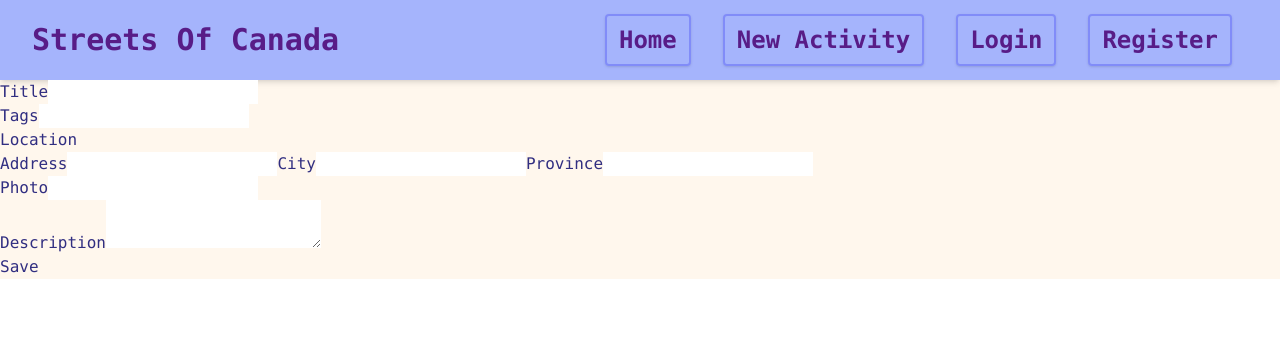
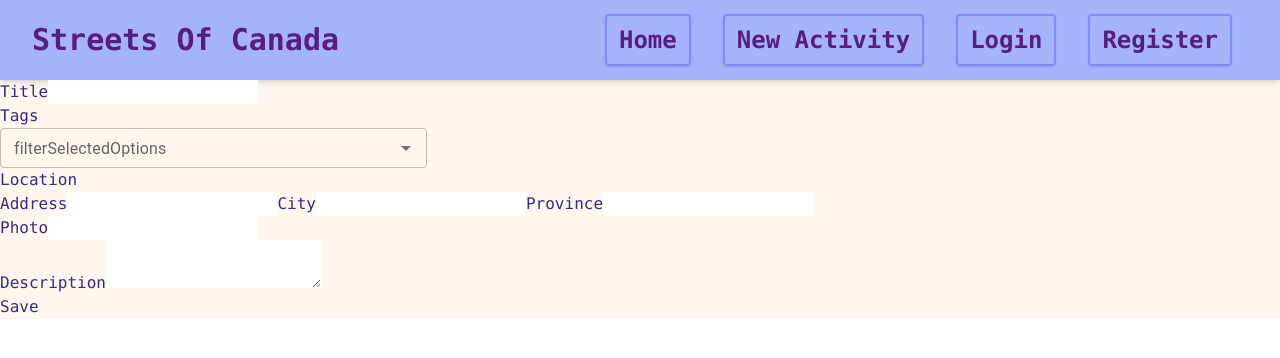
Before and after one commit to AndreiaCifoni/StreetsOfCanada, a React (Create React App) app in the folder FrontEnd/: page /activity in a window 1280 px wide. Shown: the top 358 px of the page. Built offline with nearby package versions, Linux system fonts and the light colour scheme; no server answers.

Commit message:
new activity form -tags autocomplete done

```diff
--- a/FrontEnd/src/components/activities/ActivityCreate.js
+++ b/FrontEnd/src/components/activities/ActivityCreate.js
@@ -4,10 +4,10 @@ import ActivityForm from "./ActivityForm";
 const ActivityCreate = () => {
   const [newActivity, setNewActivity] = useState({
     title: "",
-    tags_ids: ["nature", "city"],
+    tags_ids: [],
     address: "",
-    city_name: "Toronto",
-    province_id: "ON",
+    city_name: "",
+    province_id: "",
     photo: "",
     description: "",
     user_id: 1,
@@ -21,10 +21,10 @@ const ActivityCreate = () => {
       },
       body: JSON.stringify({
         title: newActivity.title,
-        tags_ids: [1, 2],
+        tags_ids: newActivity.tags_ids,
         address: newActivity.address,
-        city_name: "Toronto",
-        province_id: "ON",
+        city_name: newActivity.city_name,
+        province_id: newActivity.province_id,
         photo: newActivity.photo,
         description: newActivity.description,
         user_id: 1,
--- a/FrontEnd/src/components/activities/ActivityForm.js
+++ b/FrontEnd/src/components/activities/ActivityForm.js
@@ -1,6 +1,30 @@
-import React from "react";
+import React, { useState, useEffect } from "react";
+import Autocomplete from "@mui/material/Autocomplete";
+import TextField from "@mui/material/TextField";
 
 const ActivityForm = ({ activity, setActivity, onSubmitActivity }) => {
+  const [tags, setTags] = useState([]);
+
+  useEffect(() => {
+    const fetchTags = async () => {
+      const response = await fetch("http://localhost:3000/tags");
+      const tagsData = await response.json();
+      const autocompleteTags = tagsData.map((tag) => {
+        const listOfTags = { tags_id: tag.tags_id, name: tag.name };
+        return listOfTags;
+      });
+      setTags(autocompleteTags);
+    };
+    fetchTags();
+  }, []);
+
+  const onTagsAutocomplete = (event, newValue) => {
+    const allTags = newValue.map((tag) => {
+      return tag.tags_id;
+    });
+    setActivity({ ...activity, tags_ids: allTags });
+  };
+
   return (
     <div>
       <form
@@ -21,10 +45,28 @@ const ActivityForm = ({ activity, setActivity, onSubmitActivity }) => {
         </div>
         <div>
           <label>Tags</label>
-          <input
+          {/* <input
             type=""
             value={activity.tag}
             onChange={(e) => setActivity({ ...activity, tag: e.target.value })}
+          /> */}
+          <Autocomplete
+            id="size-small-standard"
+            size="small"
+            className=" w-4/12 "
+            multiple
+            options={tags}
+            getOptionLabel={(tags) => tags.name}
+            onChange={onTagsAutocomplete}
+            //defaultValue={[tags[1]]}
+            filterSelectedOptions
+            renderInput={(params) => (
+              <TextField
+                {...params}
+                label="filterSelectedOptions"
+                placeholder="Favorites"
+              />
+            )}
           />
         </div>
         <div>
@@ -41,14 +83,16 @@ const ActivityForm = ({ activity, setActivity, onSubmitActivity }) => {
           <input
             type=""
             value={activity.city}
-            onChange={(e) => setActivity({ ...activity, city: e.target.value })}
+            onChange={(e) =>
+              setActivity({ ...activity, city_name: e.target.value })
+            }
           />
           <label>Province</label>
           <input
             type=""
             value={activity.province}
             onChange={(e) =>
-              setActivity({ ...activity, province: e.target.value })
+              setActivity({ ...activity, province_id: e.target.value })
             }
           />
         </div>
--- a/FrontEnd/src/components/activities/ActivityList.js
+++ b/FrontEnd/src/components/activities/ActivityList.js
@@ -88,6 +88,8 @@ const ActivityList = () => {
     <div className="flex-col mb-16">
       <div>
         <Autocomplete
+          id="size-small-standard"
+          size="small"
           className=" w-2/12 "
           onChange={onAutocomplete}
           options={cities}
```
